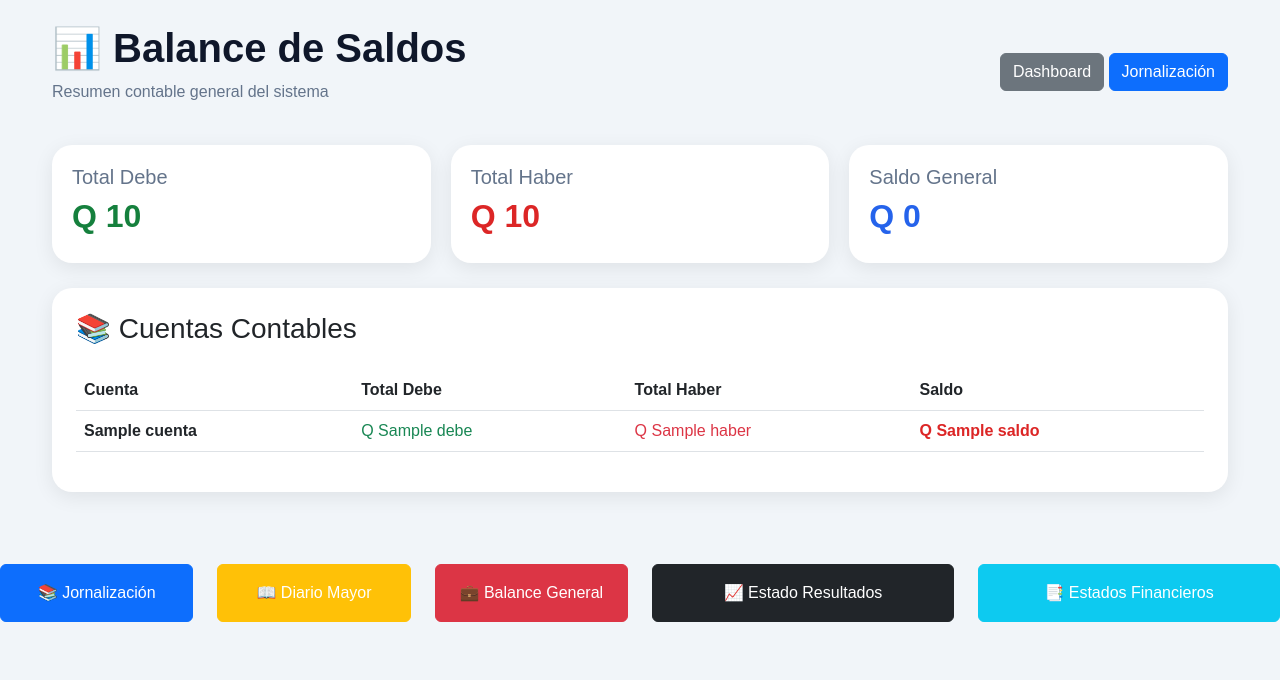
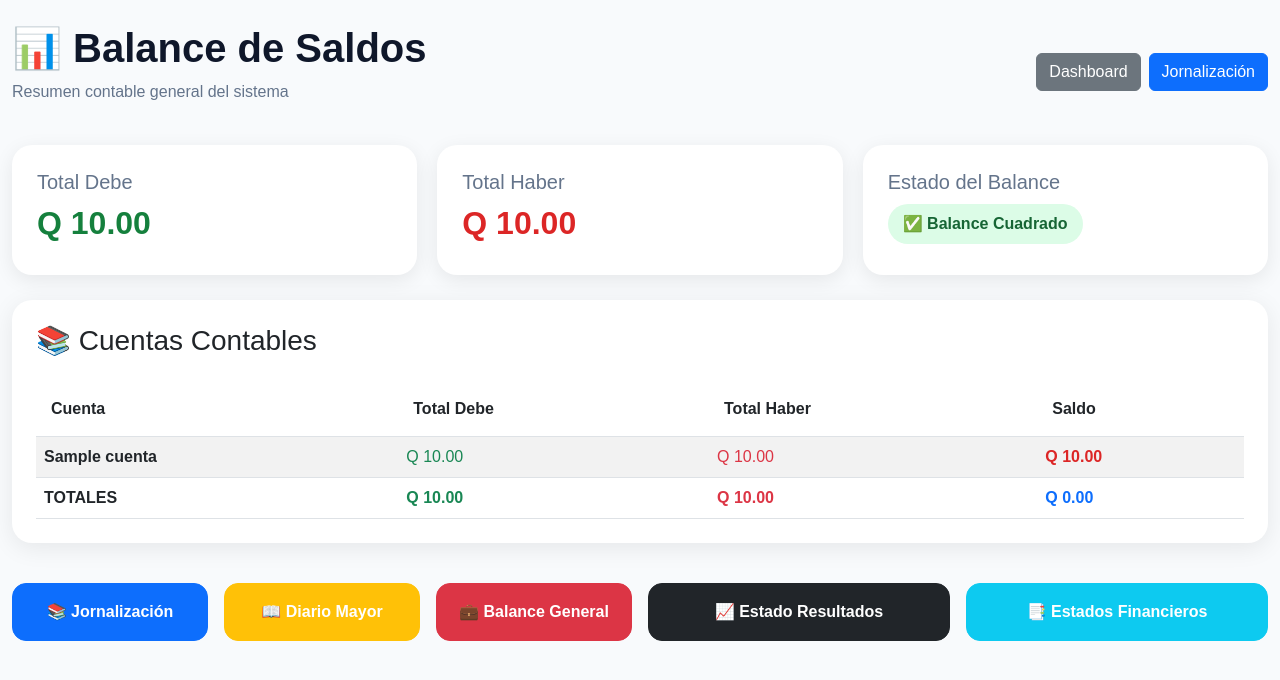
Before and after one commit to benysamayoa/sistema-contable-flask, a Flask app: template templates/balance_saldos.html in a window 1280 px wide. Shown: the top 680 px of the page. Run offline with Flask 3, Linux system fonts and the light colour scheme; the template is opened without the code that fills it: most values are stand-ins (such as "Sample title", 1, 10 or a date in 2020).

Commit message:
actualizacion de balance de saldos

```diff
--- a/templates/balance_saldos.html
+++ b/templates/balance_saldos.html
@@ -10,19 +10,19 @@
     <style>
 
         body{
-            background:#f1f5f9;
+            background:#f8fafc;
             font-family:Arial, Helvetica, sans-serif;
         }
 
         .contenedor{
-            max-width:1200px;
+            max-width:1300px;
             margin:auto;
         }
 
         .card-balance{
             border:none;
             border-radius:20px;
-            box-shadow:0 5px 20px rgba(0,0,0,.08);
+            box-shadow:0 5px 25px rgba(0,0,0,.08);
             background:white;
         }
 
@@ -40,6 +40,15 @@
             color:white;
         }
 
+        thead th{
+            padding:15px !important;
+        }
+
+        tbody tr:hover{
+            background:#f1f5f9;
+            transition:.2s;
+        }
+
         .saldo-positivo{
             color:#15803d;
             font-weight:bold;
@@ -55,11 +64,13 @@
             justify-content:space-between;
             align-items:center;
             margin-bottom:25px;
+            flex-wrap:wrap;
+            gap:15px;
         }
 
         .resumen{
             display:grid;
-            grid-template-columns:repeat(3,1fr);
+            grid-template-columns:repeat(auto-fit,minmax(250px,1fr));
             gap:20px;
             margin-bottom:25px;
         }
@@ -67,12 +78,13 @@
         .card-resumen{
             background:white;
             border-radius:20px;
-            padding:20px;
+            padding:25px;
             box-shadow:0 5px 20px rgba(0,0,0,.08);
         }
 
         .card-resumen h5{
             color:#64748b;
+            margin-bottom:10px;
         }
 
         .card-resumen h2{
@@ -91,6 +103,38 @@
             color:#2563eb;
         }
 
+        .estado-ok{
+            background:#dcfce7;
+            color:#166534;
+            padding:8px 15px;
+            border-radius:50px;
+            font-weight:bold;
+            display:inline-block;
+        }
+
+        .estado-error{
+            background:#fee2e2;
+            color:#991b1b;
+            padding:8px 15px;
+            border-radius:50px;
+            font-weight:bold;
+            display:inline-block;
+        }
+
+        .btn-acceso{
+            border-radius:14px;
+            font-weight:bold;
+        }
+
+        tfoot{
+            background:#f8fafc;
+            font-weight:bold;
+        }
+
+        .table{
+            margin-bottom:0;
+        }
+
     </style>
 </head>
 
@@ -98,15 +142,21 @@
 
 <div class="container py-4 contenedor">
 
+    {% set total_debe = datos | sum(attribute='debe') %}
+    {% set total_haber = datos | sum(attribute='haber') %}
+    {% set diferencia = total_debe - total_haber %}
+
     <!-- TOP -->
     <div class="topbar">
 
         <div>
             <h1 class="titulo">📊 Balance de Saldos</h1>
-            <p class="subtitulo">Resumen contable general del sistema</p>
+            <p class="subtitulo">
+                Resumen contable general del sistema
+            </p>
         </div>
 
-        <div>
+        <div class="d-flex gap-2 flex-wrap">
 
             <a href="/dashboard" class="btn btn-secondary">
                 Dashboard
@@ -126,28 +176,31 @@
         <div class="card-resumen">
             <h5>Total Debe</h5>
             <h2 class="debe">
-                Q {{ datos | sum(attribute='debe') | round(2) }}
+                Q {{ "{:,.2f}".format(total_debe) }}
             </h2>
         </div>
 
         <div class="card-resumen">
             <h5>Total Haber</h5>
             <h2 class="haber">
-                Q {{ datos | sum(attribute='haber') | round(2) }}
+                Q {{ "{:,.2f}".format(total_haber) }}
             </h2>
         </div>
 
         <div class="card-resumen">
-            <h5>Saldo General</h5>
-            <h2 class="saldo">
-                Q {{
-                    (
-                        (datos | sum(attribute='debe'))
-                        -
-                        (datos | sum(attribute='haber'))
-                    ) | round(2)
-                }}
-            </h2>
+            <h5>Estado del Balance</h5>
+
+            {% if diferencia == 0 %}
+                <div class="estado-ok">
+                    ✅ Balance Cuadrado
+                </div>
+            {% else %}
+                <div class="estado-error">
+                    ❌ Diferencia:
+                    Q {{ "{:,.2f}".format(diferencia) }}
+                </div>
+            {% endif %}
+
         </div>
 
     </div>
@@ -157,9 +210,11 @@
 
         <h3 class="mb-4">📚 Cuentas Contables</h3>
 
+        {% if datos %}
+
         <div class="table-responsive">
 
-            <table class="table table-hover align-middle">
+            <table class="table table-hover table-striped align-middle">
 
                 <thead>
                     <tr>
@@ -176,18 +231,32 @@
 
                     <tr>
 
-                        <td><strong>{{ fila.cuenta }}</strong></td>
+                        <td>
+                            <strong>{{ fila.cuenta }}</strong>
+                        </td>
 
-                        <td class="text-success">Q {{ fila.debe }}</td>
+                        <td class="text-success">
+                            Q {{ "{:,.2f}".format(fila.debe) }}
+                        </td>
 
-                        <td class="text-danger">Q {{ fila.haber }}</td>
+                        <td class="text-danger">
+                            Q {{ "{:,.2f}".format(fila.haber) }}
+                        </td>
 
                         <td>
 
                             {% if fila.saldo >= 0 %}
-                                <span class="saldo-positivo">Q {{ fila.saldo }}</span>
+
+                                <span class="saldo-positivo">
+                                    Q {{ "{:,.2f}".format(fila.saldo) }}
+                                </span>
+
                             {% else %}
-                                <span class="saldo-negativo">Q {{ fila.saldo }}</span>
+
+                                <span class="saldo-negativo">
+                                    Q {{ "{:,.2f}".format(fila.saldo) }}
+                                </span>
+
                             {% endif %}
 
                         </td>
@@ -198,15 +267,40 @@
 
                 </tbody>
 
+                <tfoot>
+                    <tr>
+                        <td>TOTALES</td>
+
+                        <td class="text-success">
+                            Q {{ "{:,.2f}".format(total_debe) }}
+                        </td>
+
+                        <td class="text-danger">
+                            Q {{ "{:,.2f}".format(total_haber) }}
+                        </td>
+
+                        <td class="text-primary">
+                            Q {{ "{:,.2f}".format(diferencia) }}
+                        </td>
+                    </tr>
+                </tfoot>
+
             </table>
 
         </div>
 
+        {% else %}
+
+        <div class="alert alert-warning text-center">
+            No existen registros contables todavía.
         </div>
+
+        {% endif %}
 
     </div>
 
-<div class="row g-4 mt-4">
+    <!-- BOTONES -->
+    <div class="row g-3 mt-4">
 
         <div class="col-md-2">
             <a href="/jornalizacion"
@@ -245,8 +339,7 @@
 
     </div>
 
-
-
+</div>
 
 </body>
 </html>
```
Also changed, not shown: database.db. Lines whose indentation alone changed are shown as unchanged.
